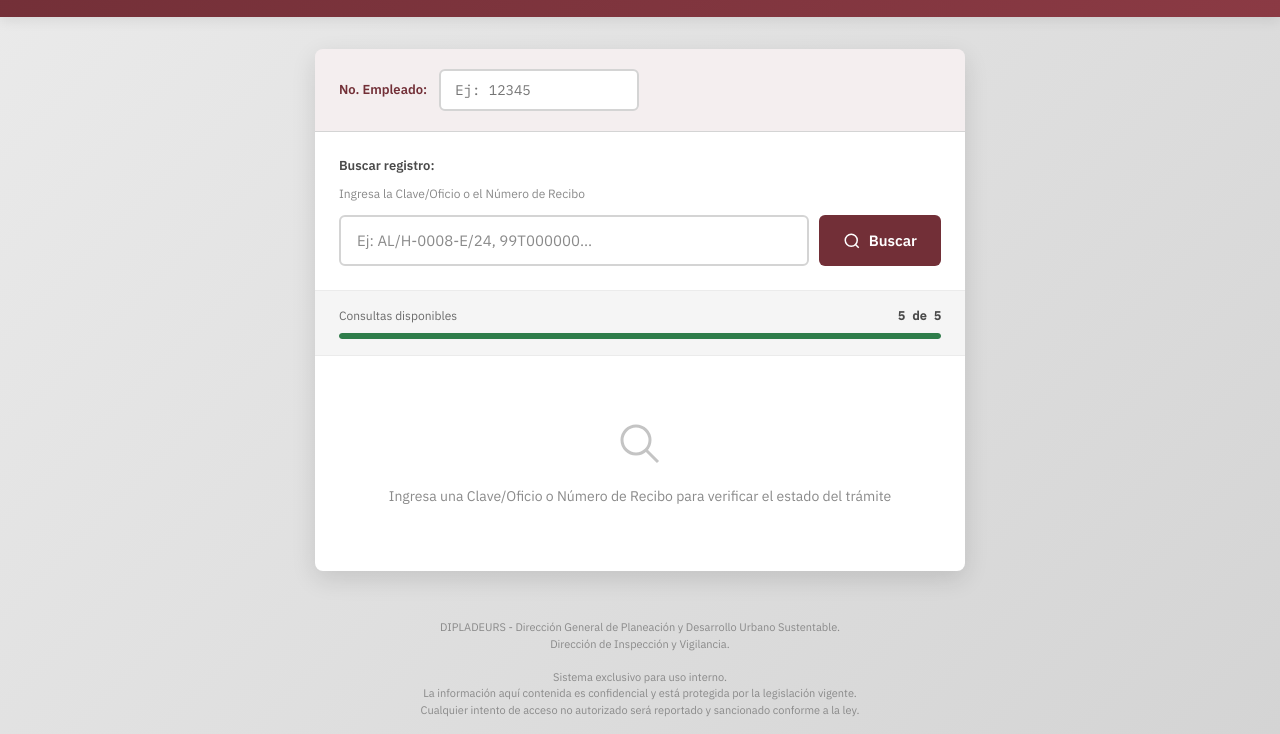
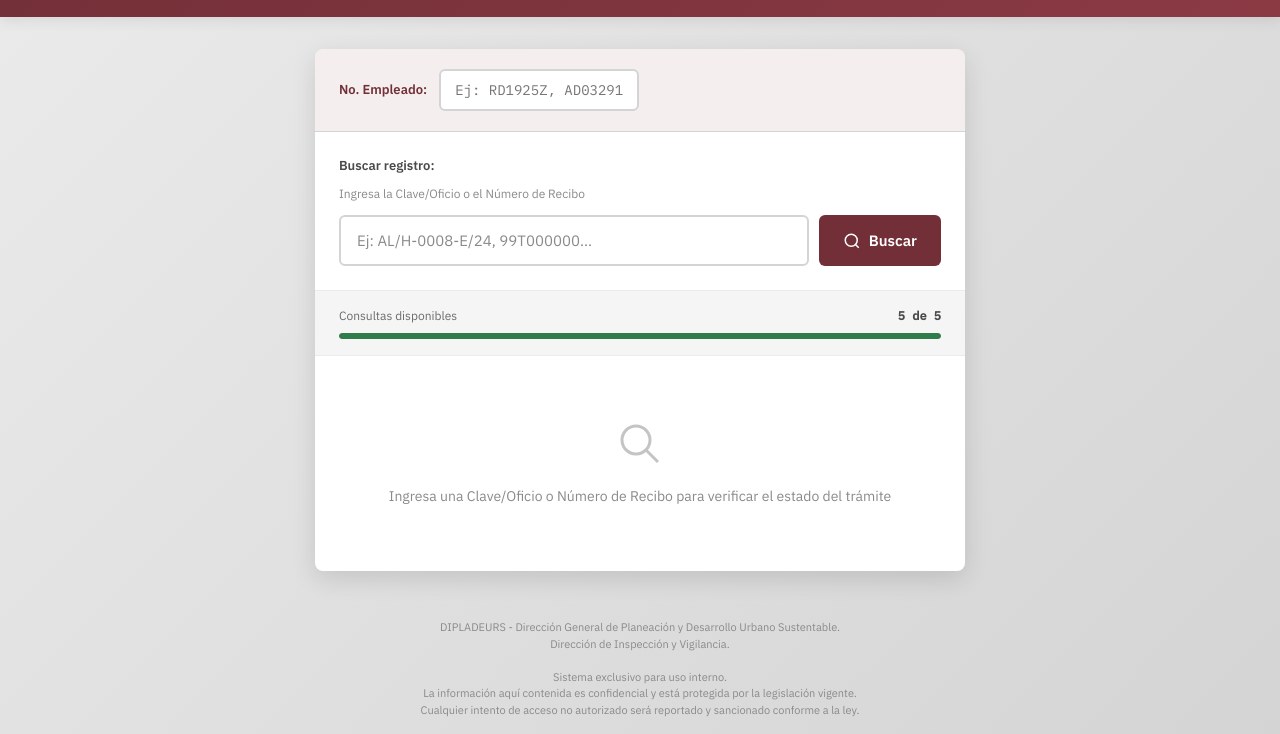
Before and after one commit to KovichH/DPLDRS, a plain HTML site: page index.html in a window 1280 px wide. Shown: the part 91-825 px from the top of the page. Drawn offline with Linux system fonts and the light colour scheme.

Commit message:
Actualización Label Ej empleado

```diff
--- a/index.html
+++ b/index.html
@@ -707,7 +707,7 @@
             <div class="employee-section">
                 <div class="employee-row">
                     <label class="employee-label">No. Empleado:</label>
-                    <input type="text" class="employee-input" id="employeeInput" placeholder="Ej: 12345" maxlength="20">
+                    <input type="text" class="employee-input" id="employeeInput" placeholder="Ej: RD1925Z, AD03291O, DV4471P," maxlength="20">
                     <span class="employee-saved" id="employeeSaved" style="display: none;">
                         <svg viewBox="0 0 24 24" fill="none" stroke="currentColor" stroke-width="2">
                             <path d="M5 13l4 4L19 7" />
```
